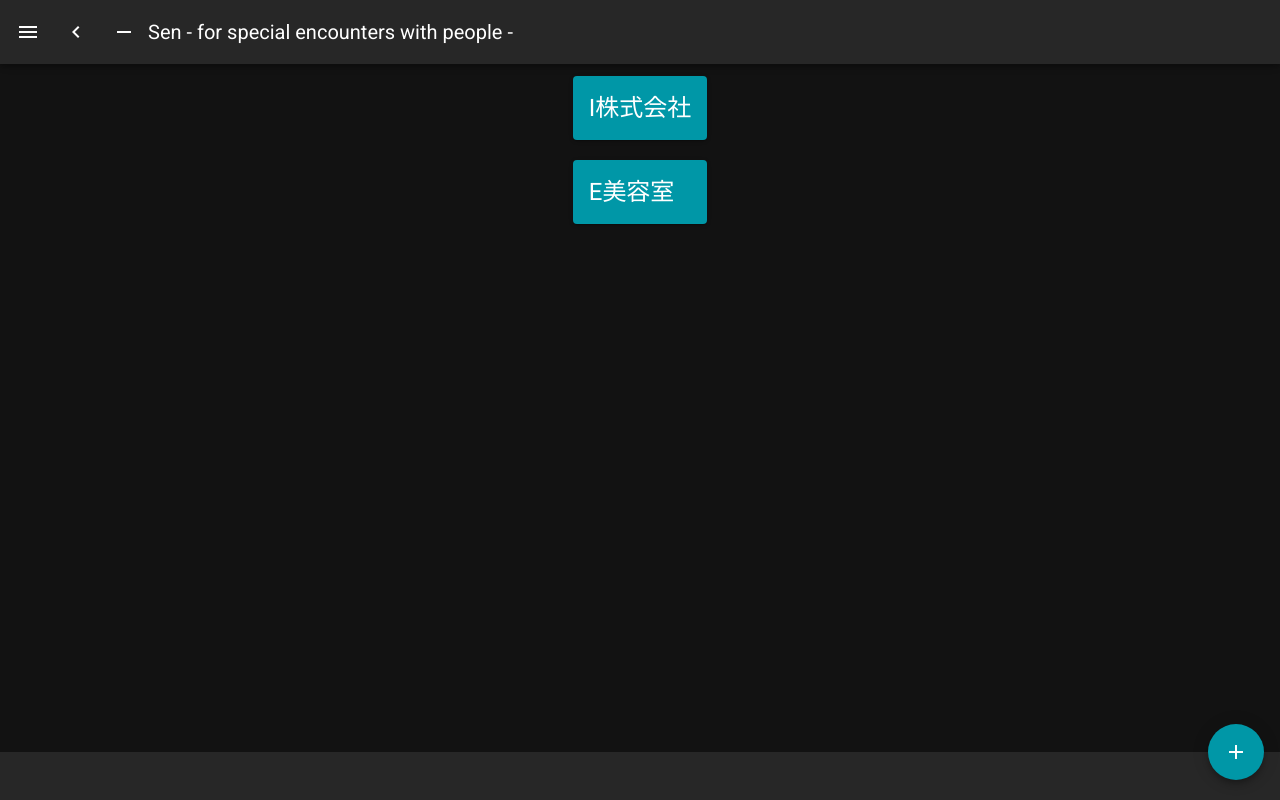
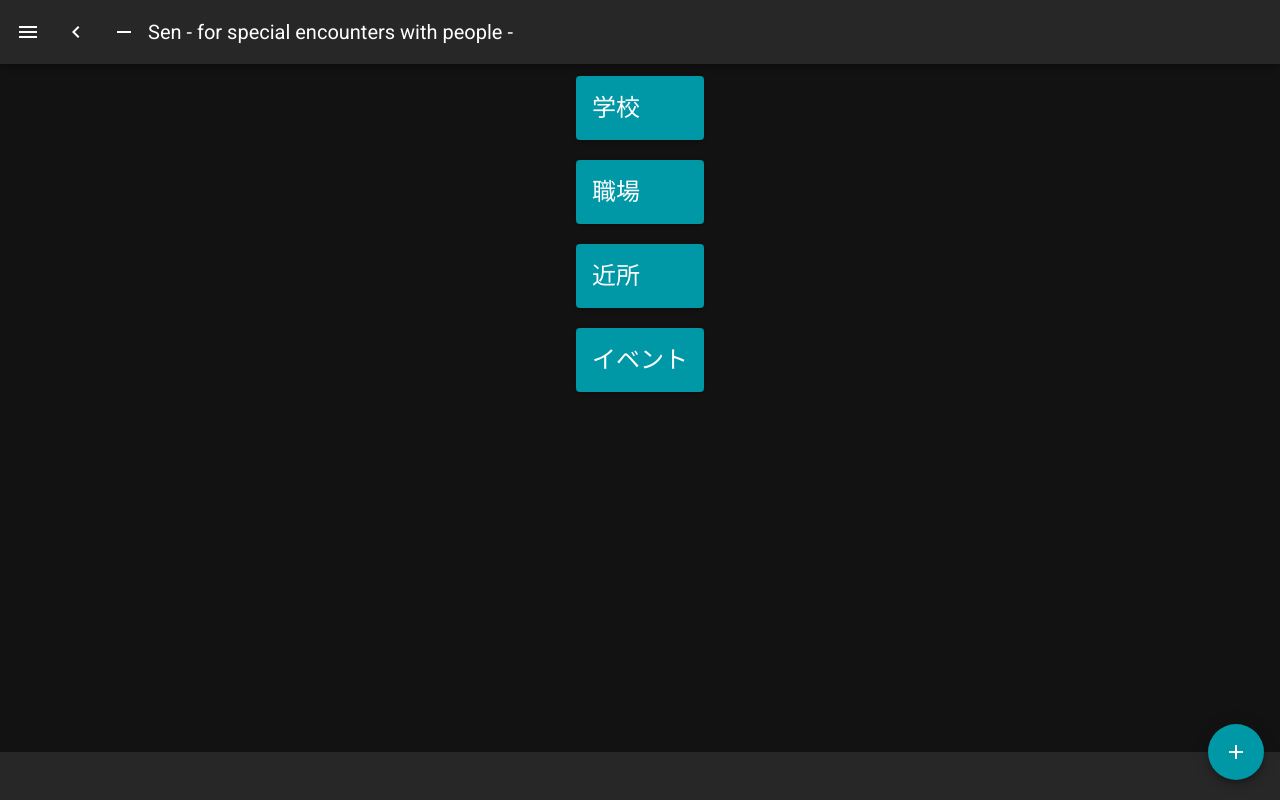
Before and after one commit to naoko3in4/sen, a Nuxt app: page /categories in a window 1280 px wide. Built offline with nearby package versions, Linux system fonts and the light colour scheme.

Commit message:
display category names

```diff
--- a/layouts/default.vue
+++ b/layouts/default.vue
@@ -160,10 +160,9 @@ export default {
   },
   methods: {
     async postMember() {
-      const res = await axios.post('https://sen.microcms.io/api/v1/sen', {
+      await axios.post('https://sen.microcms.io/api/v1/sen', {
         ...this.formData
       })
-      console.log(res)
       this.dialogOpen = false
     },
     selectCategory(value) {
--- a/pages/categories/index.vue
+++ b/pages/categories/index.vue
@@ -1,23 +1,21 @@
 <template>
   <v-layout column justify-center align-center>
     <v-flex xs12 sm8 md6>
-      <div
-        v-for="(category, key) in feedCategories"
-        :key="key"
-        @click="goToCategoryPage(category.id)"
-      >
-        <v-card color="primary" class="category">
-          <v-card-title class="headline">
-            {{ category.category_name }}
-          </v-card-title>
-        </v-card>
-      </div>
+      <template v-for="(category, key) in CATEGORY_NAMES">
+        <div :key="key" @click="goToCategoryPage(key)">
+          <v-card color="primary" class="category">
+            <v-card-title class="headline">
+              {{ category }}
+            </v-card-title>
+          </v-card>
+        </div>
+      </template>
     </v-flex>
   </v-layout>
 </template>
 
 <script>
-import { mapState } from 'vuex'
+import CATEGORY_NAMES from '~/const/category_name'
 
 export default {
   name: 'Category',
@@ -27,12 +25,12 @@ export default {
     }
   },
   computed: {
-    ...mapState('category', ['feedCategories'])
+    CATEGORY_NAMES: () => CATEGORY_NAMES
   },
   methods: {
-    goToCategoryPage(categoryId) {
+    goToCategoryPage(key) {
       this.$router.push({
-        path: `categories/${categoryId}`
+        path: `categories/${key}`
       })
     }
   }
--- a/pages/categories/new-category.vue
+++ b/pages/categories/new-category.vue
@@ -36,19 +36,12 @@
 </template>
 
 <script>
-import { mapState } from 'vuex'
-
 export default {
   data: () => ({
     categoryData: {
       title: ''
     }
   }),
-  computed: {
-    ...mapState({
-      categoryId: (store) => store.category.categoryData.id
-    })
-  },
   methods: {
     inputImage() {
       const imageFile = this.$refs.file.files[0]
--- a/store/category.js
+++ /dev/null
@@ -1,97 +0,0 @@
-export const state = () => ({
-  // サンプルポストデータ
-  feedCategories: [
-    {
-      id: 'work',
-      members: [
-        {
-          id: 1,
-          name: 'Kaori',
-          episode: '息子が大学生・元保育園勤務',
-          icon_url: 'https://image.flaticon.com/icons/svg/1808/1808676.svg',
-          posted_at: '2019-06-09 00:00:00'
-        },
-        {
-          id: 2,
-          name: 'Emi',
-          episode: '浅草在住・お酒が好き',
-          icon_url: 'https://image.flaticon.com/icons/svg/1808/1808676.svg',
-          posted_at: '2019-06-09 00:00:00'
-        },
-        {
-          id: 3,
-          name: 'Yuki',
-          episode: '娘が3人・長女がアメリカ留学',
-          icon_url: 'https://image.flaticon.com/icons/svg/1808/1808676.svg',
-          posted_at: '2019-06-09 00:00:00'
-        }
-      ],
-      category_name: 'I株式会社',
-      category_image: '',
-      posted_at: '2019-06-09 00:00:00'
-    },
-    {
-      id: '学校',
-      members: [
-        {
-          id: 1,
-          name: 'Nagata',
-          episode: '調味料は塩コショウが一番好き',
-          icon_url: 'https://image.flaticon.com/icons/svg/1808/1808676.svg',
-          posted_at: '2020-04-10 00:00:00'
-        },
-        {
-          id: 2,
-          name: 'Kino',
-          episode: '紫にもしたことあり。ピンクがお気に入り',
-          icon_url: 'https://image.flaticon.com/icons/svg/1808/1808676.svg',
-          posted_at: '2019-04-10 00:00:00'
-        }
-      ],
-      category_name: 'E美容室',
-      category_image: '',
-      posted_at: '2019-04-10 00:00:00'
-    }
-  ],
-  members: [
-    {
-      id: 1,
-      name: 'Kaori',
-      episode: '息子が大学生・元保育園勤務',
-      icon_url: 'https://image.flaticon.com/icons/svg/1808/1808676.svg',
-      posted_at: '2019-06-09 00:00:00'
-    },
-    {
-      id: 2,
-      name: 'Emi',
-      episode: '浅草在住・お酒が好き',
-      icon_url: 'https://image.flaticon.com/icons/svg/1808/1808676.svg',
-      posted_at: '2019-06-09 00:00:00'
-    },
-    {
-      id: 3,
-      name: 'Yuki',
-      episode: '娘が3人・長女がアメリカ留学',
-      icon_url: 'https://image.flaticon.com/icons/svg/1808/1808676.svg',
-      posted_at: '2019-06-09 00:00:00'
-    }
-  ],
-
-  // バインドするデータ一覧と投稿時に保持しておくデータ
-  categories: [],
-  categoryData: {
-    id: null
-  }
-})
-
-export const mutations = {
-  ADD_CATEGORY_ID(state, id) {
-    state.categoryData.id = id
-  }
-}
-
-export const actions = {
-  addCategoryId({ commit }, id) {
-    commit('ADD_CATEGORY_ID', id)
-  }
-}
```
